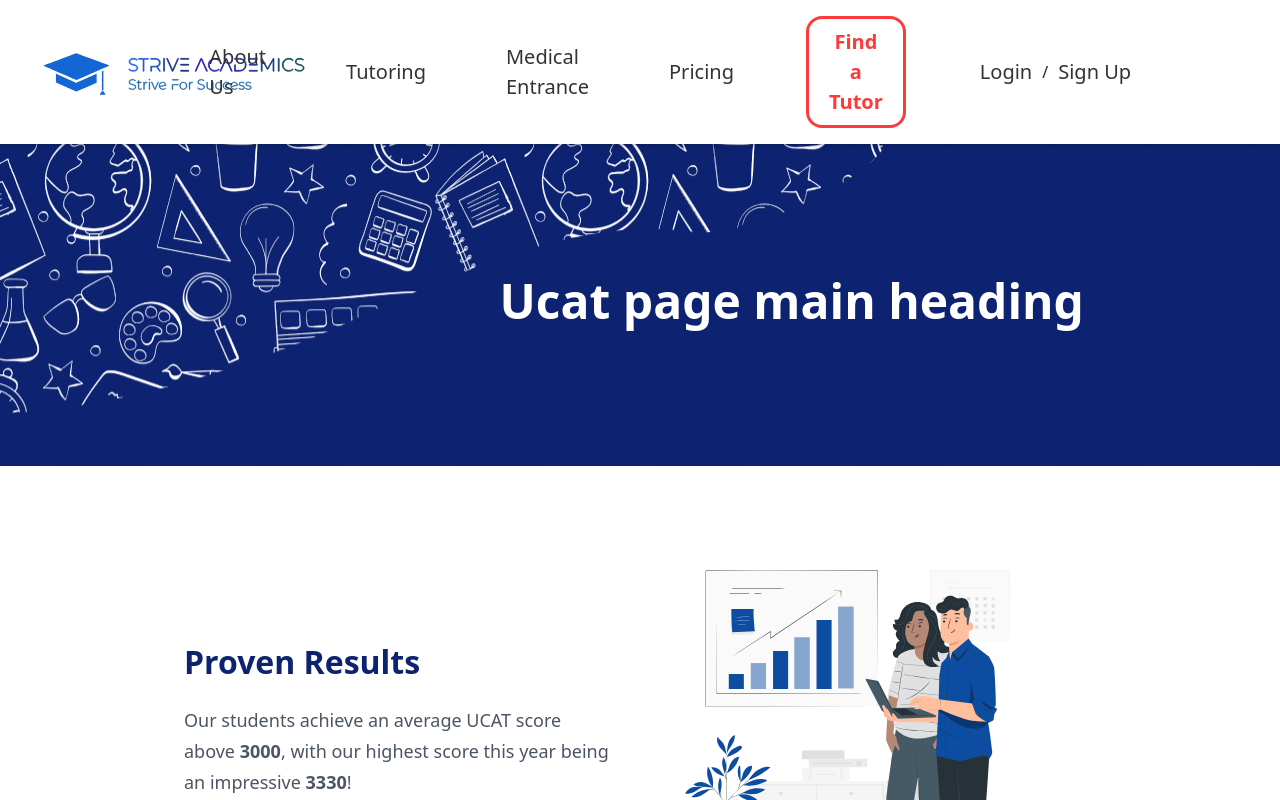
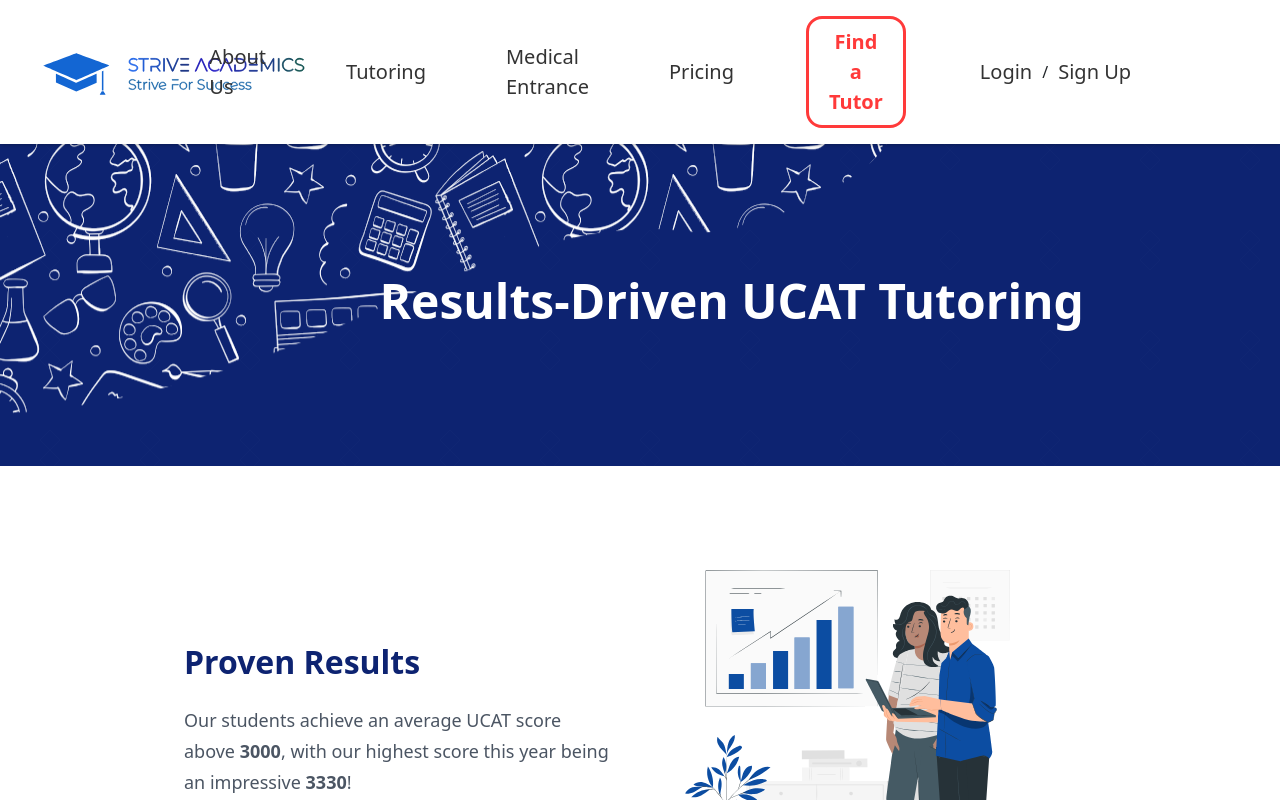
Before and after one commit to Mo-Farhat/tutor-system, a React (Create React App) app in the folder frontend/: page /ucat in a window 1280 px wide. Shown: the top 800 px of the page. Built offline with nearby package versions, Linux system fonts and the light colour scheme.

Commit message:
ucat page heading change

```diff
--- a/frontend/src/components/ucat/ucat-hero.jsx
+++ b/frontend/src/components/ucat/ucat-hero.jsx
@@ -12,7 +12,7 @@ function UcatHero() {
                             <div className="col-12 d-flex justify-content-end">
                                 <div className="ucat-hero-content container-fluid text-end">
                                     <h1 className="ucat-hero-title display-5 fw-bold text-white mb-4">
-                                        Ucat page main heading
+                                    Results-Driven UCAT Tutoring
                                     </h1>
                                 </div>
                             </div>
```
